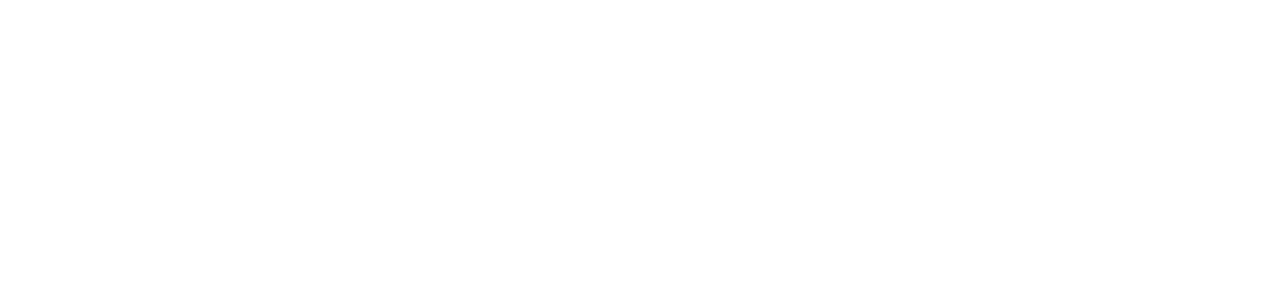
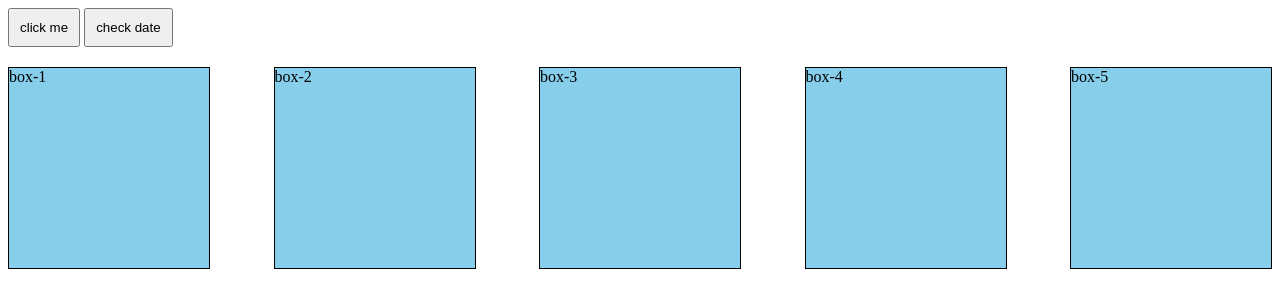
Before and after one commit to ShubhamNema007/JS-learning, a plain HTML site: page Functions-methods/index.html in a window 1280 px wide. Drawn offline with Linux system fonts and the light colour scheme.

Commit message:
Dom basics and some basic questions

```diff
--- a/Functions-methods/Functions.js
+++ b/Functions-methods/Functions.js
@@ -86,3 +86,11 @@ let newMarks = marks.filter((student) => {
     return student > 90
 })
 console.log(newMarks,marks)
+
+
+function clickme() {
+  document.getElementById("click-red").style.backgroundColor = "red"
+}
+function displayDate() {
+    document.getElementById("demo").innerHTML = Date();
+}
--- a/Functions-methods/index.html
+++ b/Functions-methods/index.html
@@ -1,12 +1,29 @@
 <!DOCTYPE html>
 <html lang="en">
+
 <head>
     <meta charset="UTF-8">
     <meta http-equiv="X-UA-Compatible" content="IE=edge">
     <meta name="viewport" content="width=device-width, initial-scale=1.0">
     <title>Document</title>
+    <link rel="stylesheet" href="./style.css">
 </head>
+
 <body>
+    <button id="click-red" onclick="clickme()">
+        click me
+    </button>
+    <button id="demo" onclick="displayDate()">
+        check date
+    </button>
+    <div class="box-main">
+        <div class="box">box-1</div>
+        <div class="box">box-2</div>
+        <div class="box">box-3</div>
+        <div class="box">box-4</div>
+        <div class="box">box-5</div>
+    </div>
     <script src="./Functions.js"></script>
 </body>
+
 </html>
--- /dev/null
+++ b/Functions-methods/style.css
@@ -0,0 +1,15 @@
+.box-main{
+    display: flex;
+    justify-content: space-between;
+}
+.box{
+    border: 1px solid black;
+    height: 200px;
+    width: 200px;
+    background: skyblue;
+    color: black;
+}
+button{
+    margin-bottom: 20px;
+    padding: 10px;
+}
```
Also changed, not shown: Dom/Dom.js (added, +67 -0 lines), Dom/index.html (added, +30 -0 lines).
